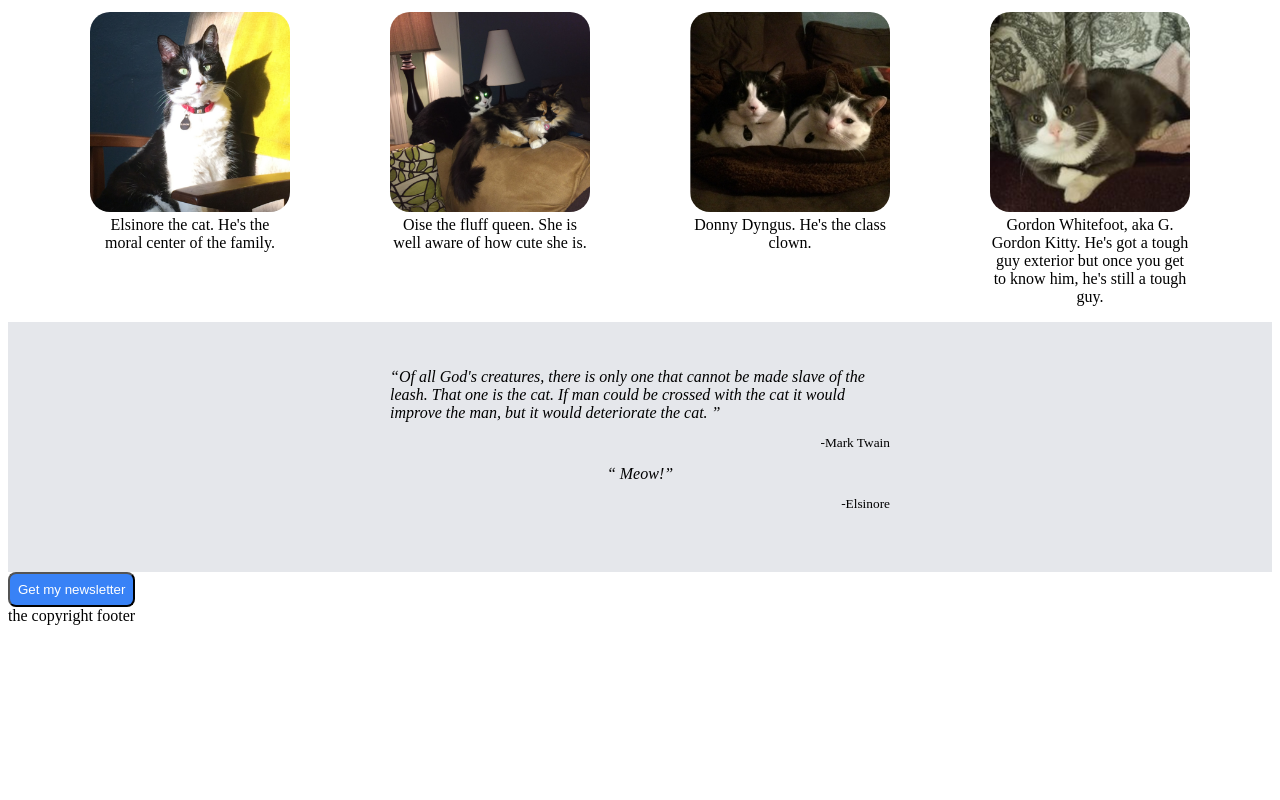
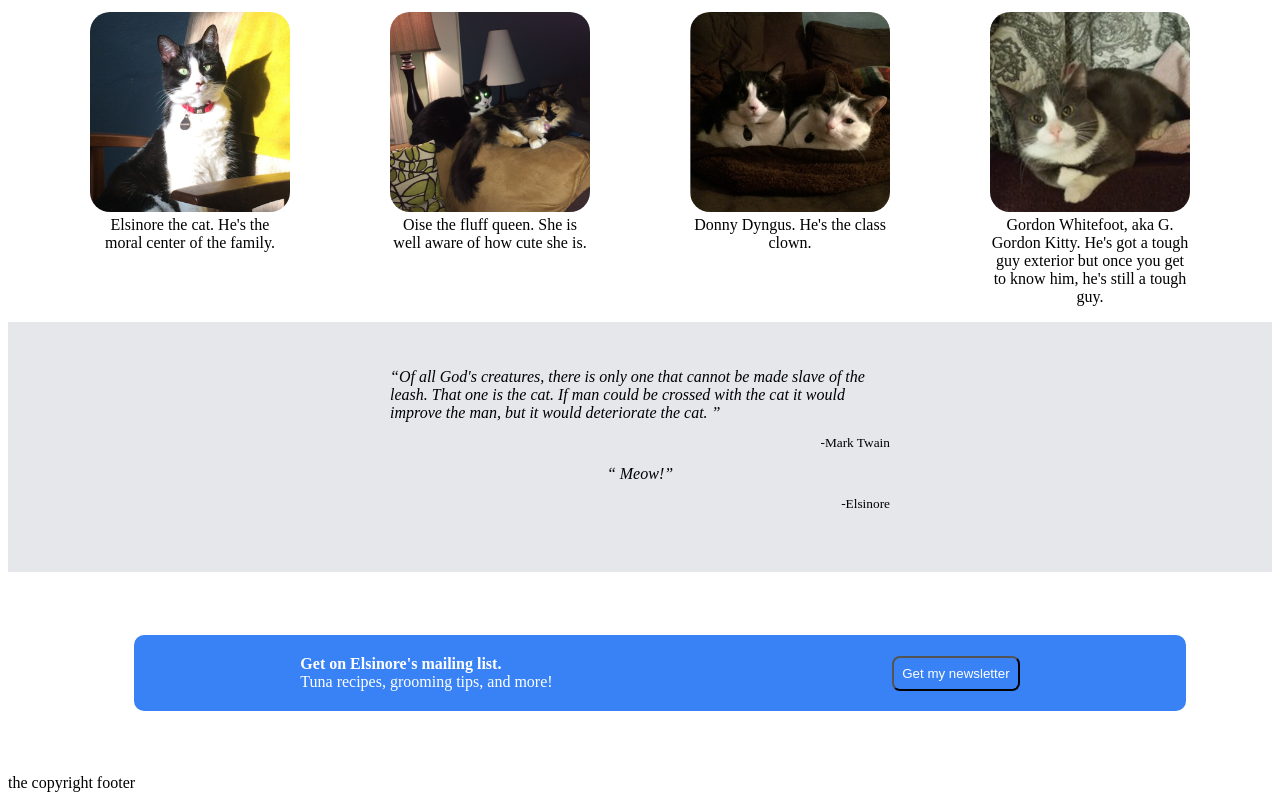
Before and after one commit to RobSelkowitz/odin-landing-page-project, a plain HTML site: page index.html in a window 1280 px wide. Shown: the part 525-1325 px from the top of the page. Before the commit the page ends 1158 px from the top, so only its background shows below. Drawn offline with Linux system fonts and the light colour scheme.

Commit message:
fix format through action area

```diff
--- a/index.html
+++ b/index.html
@@ -71,7 +71,10 @@
     </div>
 
     <div class="actionarea">
-
+        <div class="leftside">
+        <H4 class="actiontext">Get on Elsinore's mailing list.</H4>
+        <p class="actiontext"> Tuna recipes, grooming tips, and more!</p>
+        </div>
         <button class="signup">Get my newsletter</button>
     </div>
 
--- a/styles.css
+++ b/styles.css
@@ -89,6 +89,23 @@ q{
     align-items: center;
 
 }
+.actionarea{
+    width: 80%;
+    margin-left: 10%;
+    margin-top: 5%;
+    margin-bottom: 5%;
+    padding: 20px;
+    border-radius: 10px;
+    align-self: center;
+    display: flex;
+    justify-content: space-around;
+    background-color: #3882f6;
+    color: white;
+    align-items: center;
+}
+.actiontext{
+    margin: 0px;
+}
 a{
     text-decoration: none;
     color: rgba(255, 255, 255, 0.41);
```
